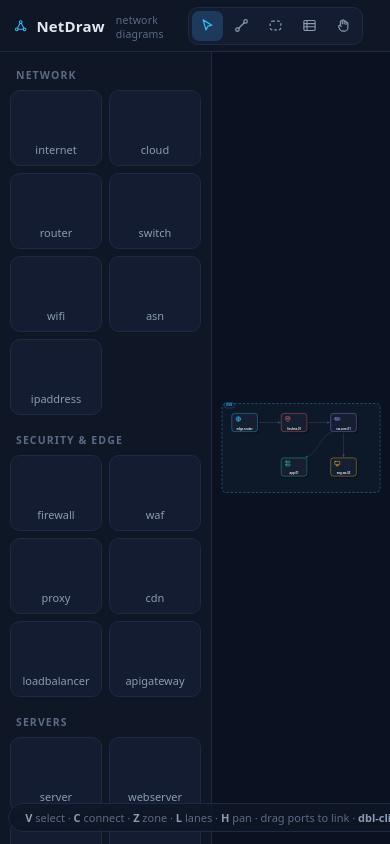
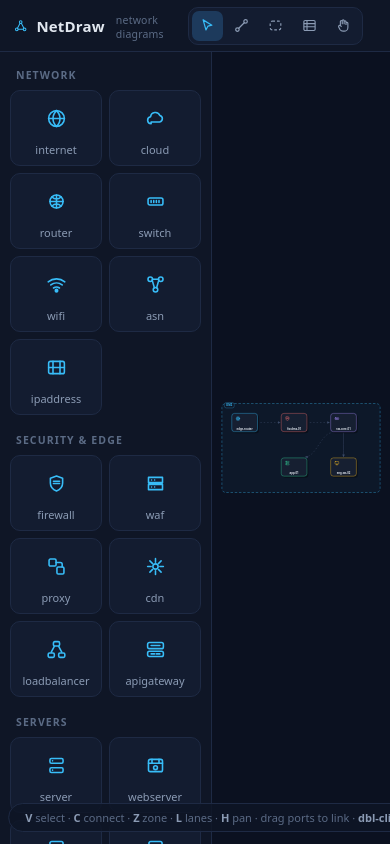
Before and after one commit to dexteon/netdraw-clone, a website: page index.html in a window 390 px wide. Drawn offline with Linux system fonts and the light colour scheme.

Commit message:
fix: palette icons invisible (HTML-namespace <g>) + type colors + animated examples
- ic() now detects context: palette (HTML) gets a real <svg viewBox=0 0 24 24>
  wrapper — bare <g> injected into an HTML div never rendered, so all 58
  palette icons were invisible; SVG canvas context keeps the <g> injection
- TYPE_COLORS map: 40+ types get semantic accents (firewall/threats red,
  servers green, network blue/purple, endpoints amber) instead of every new
  node defaulting to slate; addNode uses typeColor()
- DMZ demo ships 3/4 animated edges; Process Flow animates its first two

verified: 58/58 palette icons render w/ children; node icons unchanged;
type colors distinct; audit 8/8; fixtures 15/15

```diff
--- a/index.html
+++ b/index.html
@@ -295,7 +295,19 @@ phishing:'<path d="M3.5 12a8.5 8.5 0 0 0 17 0z"/><path d="M3.5 12 6 6l6-2.5L18 6
 c2:'<circle cx="12" cy="5" r="2.5"/><circle cx="5" cy="19" r="2.5"/><circle cx="19" cy="19" r="2.5"/><path d="M10.8 7.2 6.2 16.8M13.2 7.2l4.6 9.6M7.5 19h9"/>',
 };
 /* TYPES: key -> {cat, shape, icon-ref-by-key} */
-function T(cat,shape){return{cat,shape};}
+function T(cat,shape,color){return{cat,shape,color};}
+const TYPE_COLORS={
+  internet:'#38bdf8',cloud:'#38bdf8',router:'#60a5fa',switch:'#a78bfa',wifi:'#38bdf8',asn:'#38bdf8',ipaddress:'#38bdf8',
+  firewall:'#f87171',waf:'#f87171',proxy:'#fb923c',
+  server:'#34d399',database:'#34d399',nas:'#2dd4bf',san:'#2dd4bf',datastore:'#34d399',fileservice:'#2dd4bf',
+  laptop:'#fbbf24',desktop:'#fbbf24',mobile:'#fbbf24',tablet:'#fbbf24',printer:'#94a3b8',scanner:'#94a3b8',thinclient:'#fbbf24',
+  person:'#c084fc',users:'#c084fc',admin:'#c084fc',attacker:'#ef4444',malware:'#ef4444',bot:'#ef4444',
+  building:'#94a3b8',office:'#94a3b8',datacenter:'#94a3b8',cloudorg:'#94a3b8',org:'#94a3b8',site:'#94a3b8',
+  startend:'#34d399',process:'#60a5fa',decision:'#fbbf24',dataio:'#2dd4bf',document:'#94a3b8',predefined:'#a78bfa',preparation:'#a78bfa',manualinput:'#fbbf24',delay:'#fb923c',connector:'#94a3b8',
+  apt:'#ef4444',ransomware:'#ef4444',phishing:'#ef4444',exploit:'#ef4444',payload:'#ef4444',c2:'#ef4444',backdoor:'#ef4444',
+  workstation:'#fbbf24',connector_old:'#94a3b8',
+};
+function typeColor(type){return TYPE_COLORS[type]||SWATCHES[0];}
 const TYPES={
 internet:T('Network','card'),cloud:T('Network','card'),router:T('Network','card'),switch:T('Network','card'),wifi:T('Network','card'),asn:T('Network','card'),ipaddress:T('Network','card'),
 firewall:T('Security & Edge','card'),waf:T('Security & Edge','card'),proxy:T('Security & Edge','card'),cdn:T('Security & Edge','card'),loadbalancer:T('Security & Edge','card'),apigateway:T('Security & Edge','card'),
@@ -326,7 +338,16 @@ let saveTimer=null;
 const $=q=>document.querySelector(q);
 const svg=$('#canvas'),gZ=$('#gZones'),gE=$('#gEdges'),gN=$('#gNodes'),gT=$('#gTemp'),gU=$('#gUI'),worldG=$('#worldG');
 const el=(t,a={})=>{const e=document.createElementNS(SVGNS,t);for(const k in a)e.setAttribute(k,a[k]);return e;};
-function ic(g,key){g.innerHTML='<g fill="none" stroke="currentColor" stroke-width="1.7" stroke-linecap="round" stroke-linejoin="round" transform="translate(12,12) scale(1.15) translate(-12,-12)">'+(ICONS[key]||'')+'</g>';}
+function ic(g,key){
+  const host=g.ownerSVGElement;
+  if(host){
+    /* SVG context (canvas node icon): inject a group directly */
+    g.innerHTML='<g fill="none" stroke="currentColor" stroke-width="1.7" stroke-linecap="round" stroke-linejoin="round" transform="translate(12,12) scale(1.15) translate(-12,-12)">'+(ICONS[key]||'')+'</g>';
+  }else{
+    /* HTML context (palette): must wrap in a real <svg> or the <g> won't render */
+    g.innerHTML='<svg width="21" height="21" viewBox="0 0 24 24" fill="none" stroke="currentColor" stroke-width="1.8" stroke-linecap="round" stroke-linejoin="round" style="color:inherit">'+(ICONS[key]||'')+'</svg>';
+  }
+}
 const esc=s=>{const d=document.createElement('div');d.textContent=s==null?'':s;return d.innerHTML;};
 const clamp=(v,a,b)=>Math.max(a,Math.min(b,v));
 const snap=v=>snapOn?Math.round(v/GRID)*GRID:v;
@@ -368,7 +389,7 @@ function restoreIds(){
 }
 /* ===================== model ops ===================== */
 function addNode(type,x,y,label,color){
-  const n={id:'n'+(nid++),type,x,y,label:label||type,color:color||SWATCHES[0],meta:{},fx:{}};
+  const n={id:'n'+(nid++),type,x,y,label:label||type,color:color||typeColor(type),meta:{},fx:{}};
   state.nodes.push(n);commit();select({type:'node',id:n.id});renderAll();return n;
 }
 function addZone(x,y,w,h,label,color,kind){
@@ -1020,9 +1041,9 @@ function sampleState(){
       {id:'n5',type:'workstation',x:520,y:300,label:'eng-ws-02',color:'#fbbf24',meta:{},fx:{}},
     ],
     edges:[
-      {id:'e1',a:'n1',b:'n2',dash:'solid',mode:'curve',anim:false,label:''},
-      {id:'e2',a:'n2',b:'n3',dash:'solid',mode:'curve',anim:false,label:''},
-      {id:'e3',a:'n3',b:'n4',dash:'solid',mode:'curve',anim:false,label:''},
+      {id:'e1',a:'n1',b:'n2',dash:'solid',mode:'curve',anim:true,label:''},
+      {id:'e2',a:'n2',b:'n3',dash:'solid',mode:'curve',anim:true,label:''},
+      {id:'e3',a:'n3',b:'n4',dash:'solid',mode:'curve',anim:true,label:''},
       {id:'e4',a:'n3',b:'n5',dash:'solid',mode:'curve',anim:false,label:''},
     ],
     zones:[{id:'z1',x:80,y:80,w:640,h:360,label:'DMZ',color:'#38bdf8',kind:'zone',lanes:['Lane 1'],orient:'h'}],
@@ -1040,8 +1061,8 @@ function flowState(){
       {id:'n6',type:'startend',x:980,y:200,label:'Report',color:'#a78bfa',meta:{},fx:{}},
     ],
     edges:[
-      {id:'e1',a:'n1',b:'n2',dash:'solid',mode:'curve',anim:false,label:''},
-      {id:'e2',a:'n2',b:'n3',dash:'solid',mode:'curve',anim:false,label:''},
+      {id:'e1',a:'n1',b:'n2',dash:'solid',mode:'curve',anim:true,label:''},
+      {id:'e2',a:'n2',b:'n3',dash:'solid',mode:'curve',anim:true,label:''},
       {id:'e3',a:'n3',b:'n4',dash:'solid',mode:'curve',anim:false,label:'yes'},
       {id:'e4',a:'n3',b:'n5',dash:'dotted',mode:'curve',anim:false,label:'no'},
       {id:'e5',a:'n4',b:'n6',dash:'solid',mode:'curve',anim:false,label:''},
```
